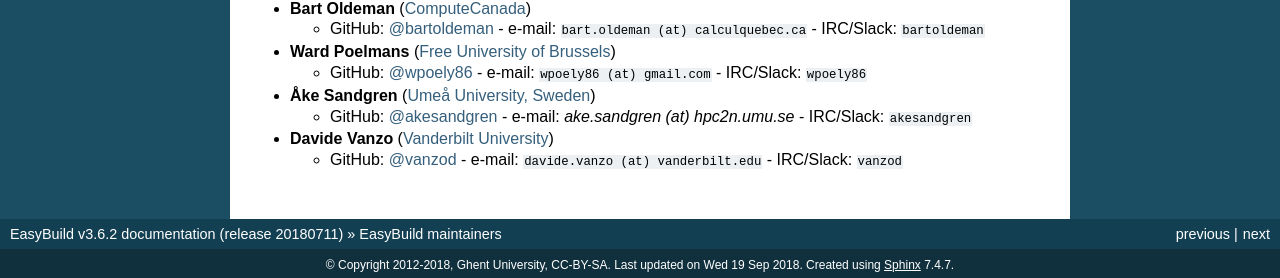
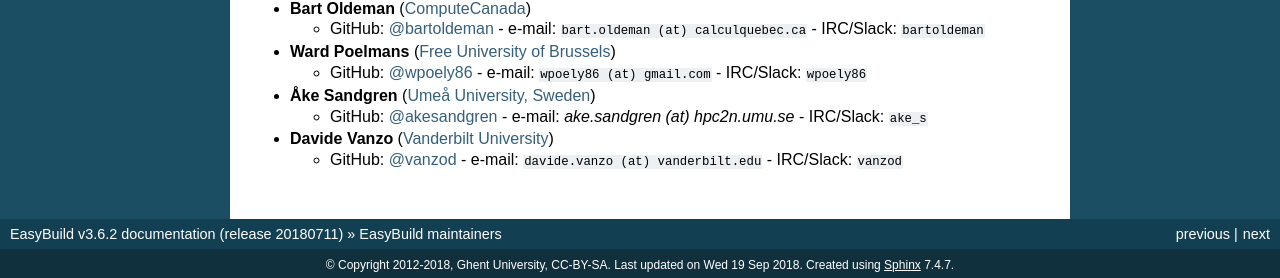
Before and after one commit to easybuilders/easybuild, a Sphinx documentation site: the page built from docs/Maintainers.rst, in a window 1280 px wide. Shown: the part 1351-1629 px from the top of the page. Built offline with Sphinx 7.4.7, drawn with Linux system fonts in a browser that asks for light colours.

Commit message:
fix IRC/Slack handle for @akesandgren

```diff
--- a/docs/Maintainers.rst
+++ b/docs/Maintainers.rst
@@ -94,7 +94,7 @@
 
 * **Åke Sandgren** (`Umeå University, Sweden <http://www.umu.se/english/>`_)
 
-  * GitHub: `@akesandgren <https://github.com/akesandgren>`_ - e-mail: `ake.sandgren (at) hpc2n.umu.se` - IRC/Slack: ``akesandgren``
+  * GitHub: `@akesandgren <https://github.com/akesandgren>`_ - e-mail: `ake.sandgren (at) hpc2n.umu.se` - IRC/Slack: ``ake_s``
 
 * **Davide Vanzo** (`Vanderbilt University <http://www.accre.vanderbilt.edu/>`_)
 
```
